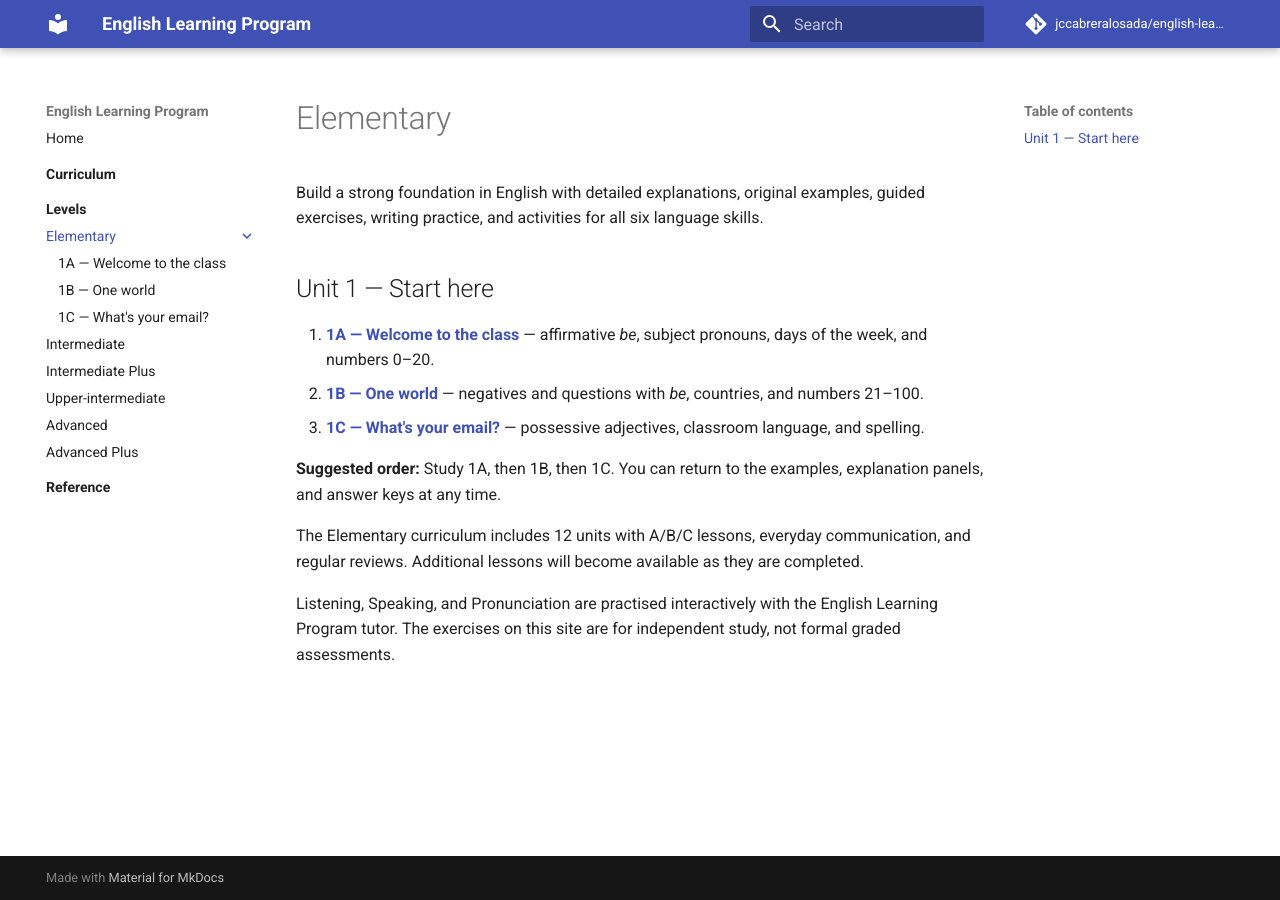
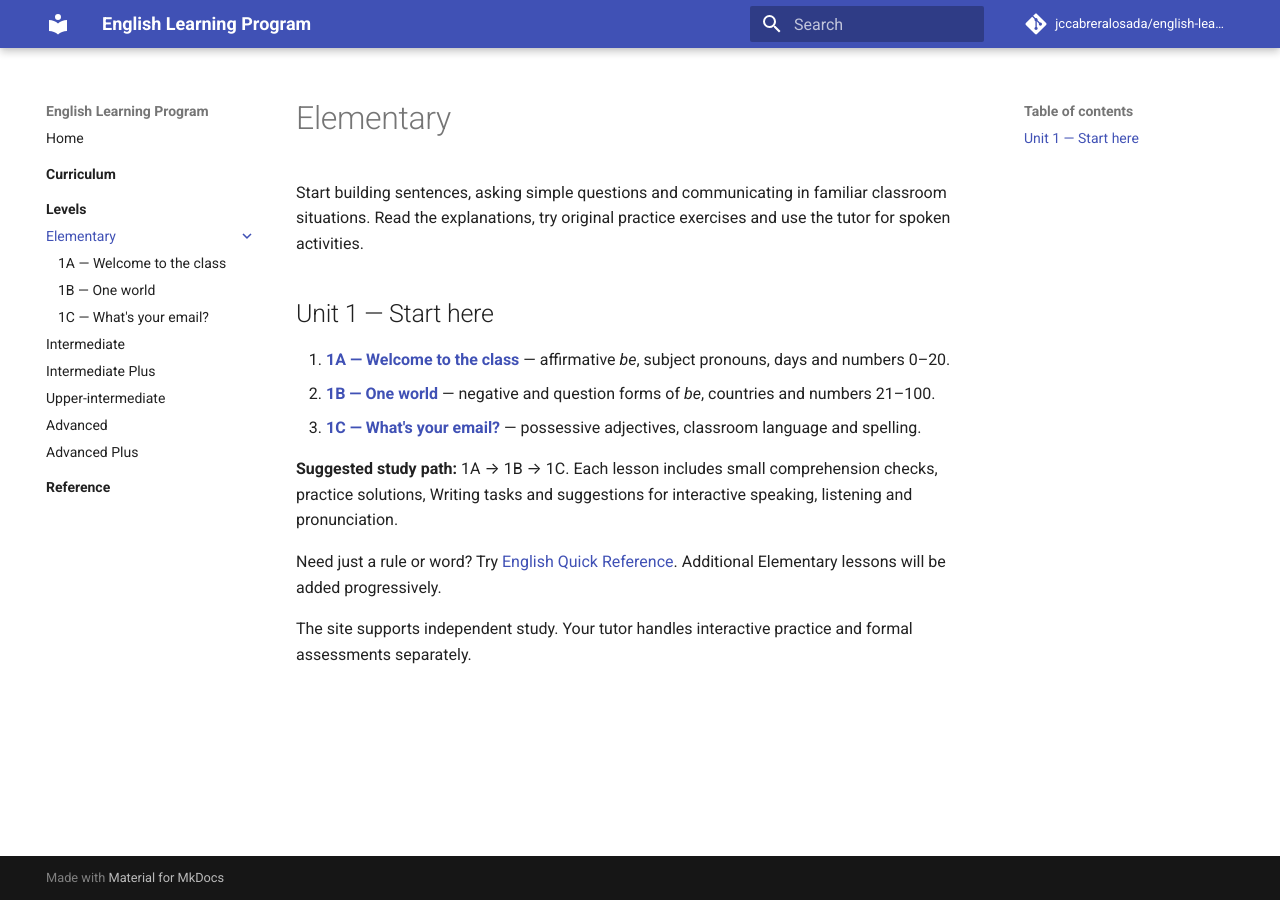
Before and after one commit to jccabreralosada/english-learning-course, an MkDocs documentation site: the page built from docs/elementary/index.md, in a window 1280 px wide. Built offline with MkDocs 1.6.1 and Material for MkDocs 9.7.7, drawn with Linux system fonts in a browser that asks for light colours; comment, search, counter and statistics services are not loaded.

Commit message:
docs(ux): align learner-focused landing and level overview wording

```diff
--- a/docs/elementary/index.md
+++ b/docs/elementary/index.md
@@ -1,15 +1,15 @@
 # Elementary
 
-Build a strong foundation in English with detailed explanations, original examples, guided exercises, writing practice, and activities for all six language skills.
+Start building sentences, asking simple questions and communicating in familiar classroom situations. Read the explanations, try original practice exercises and use the tutor for spoken activities.
 
 ## Unit 1 — Start here
 
-1. **[1A — Welcome to the class](unit_01/lesson_a.md)** — affirmative *be*, subject pronouns, days of the week, and numbers 0–20.
-2. **[1B — One world](unit_01/lesson_b.md)** — negatives and questions with *be*, countries, and numbers 21–100.
-3. **[1C — What's your email?](unit_01/lesson_c.md)** — possessive adjectives, classroom language, and spelling.
+1. **[1A — Welcome to the class](unit_01/lesson_a.md)** — affirmative *be*, subject pronouns, days and numbers 0–20.
+2. **[1B — One world](unit_01/lesson_b.md)** — negative and question forms of *be*, countries and numbers 21–100.
+3. **[1C — What's your email?](unit_01/lesson_c.md)** — possessive adjectives, classroom language and spelling.
 
-**Suggested order:** Study 1A, then 1B, then 1C. You can return to the examples, explanation panels, and answer keys at any time.
+**Suggested study path:** 1A → 1B → 1C. Each lesson includes small comprehension checks, practice solutions, Writing tasks and suggestions for interactive speaking, listening and pronunciation.
 
-The Elementary curriculum includes 12 units with A/B/C lessons, everyday communication, and regular reviews. Additional lessons will become available as they are completed.
+Need just a rule or word? Try [English Quick Reference](../reference/index.md). Additional Elementary lessons will be added progressively.
 
-Listening, Speaking, and Pronunciation are practised interactively with the English Learning Program tutor. The exercises on this site are for independent study, not formal graded assessments.
+The site supports independent study. Your tutor handles interactive practice and formal assessments separately.
```
